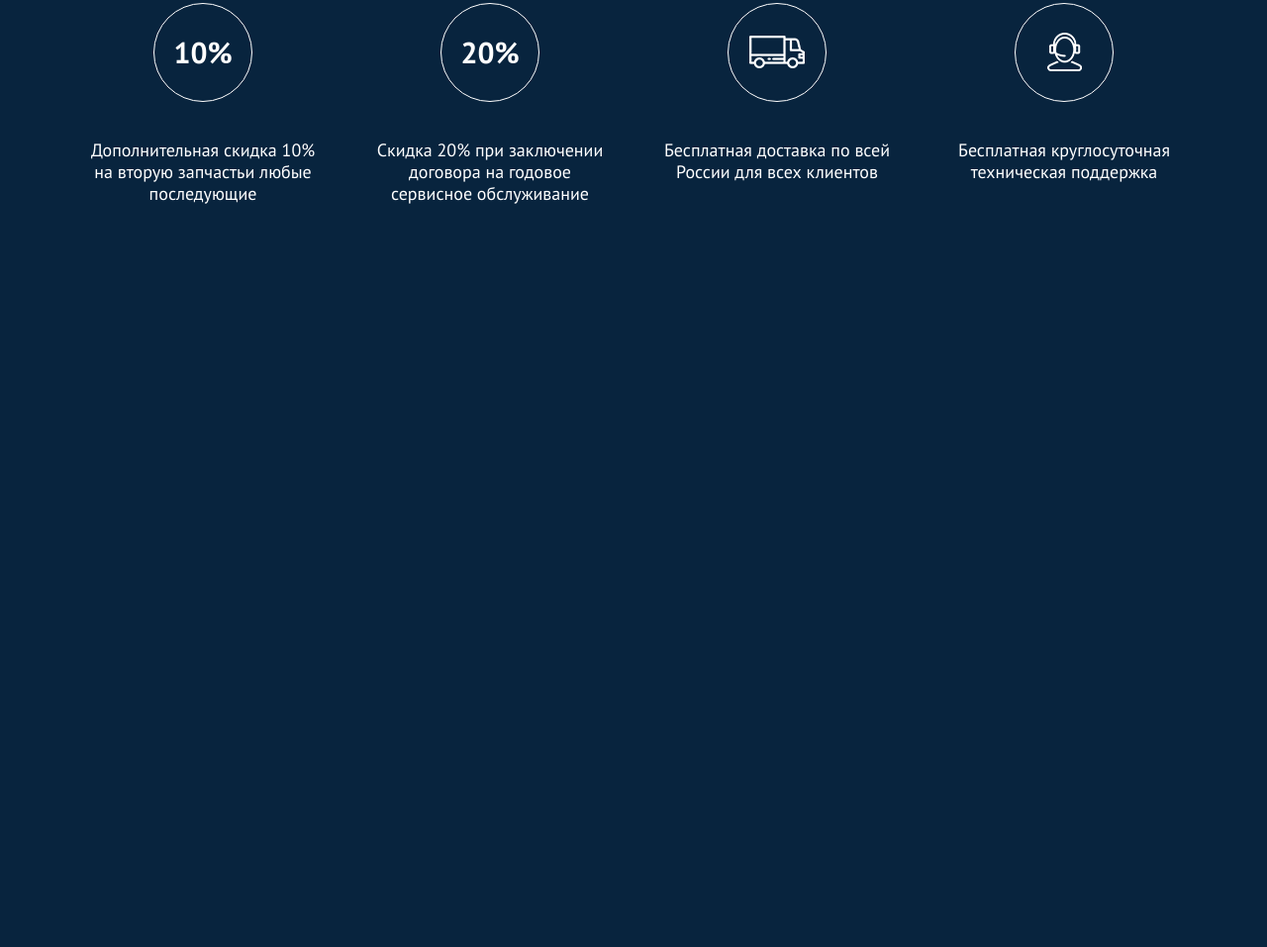
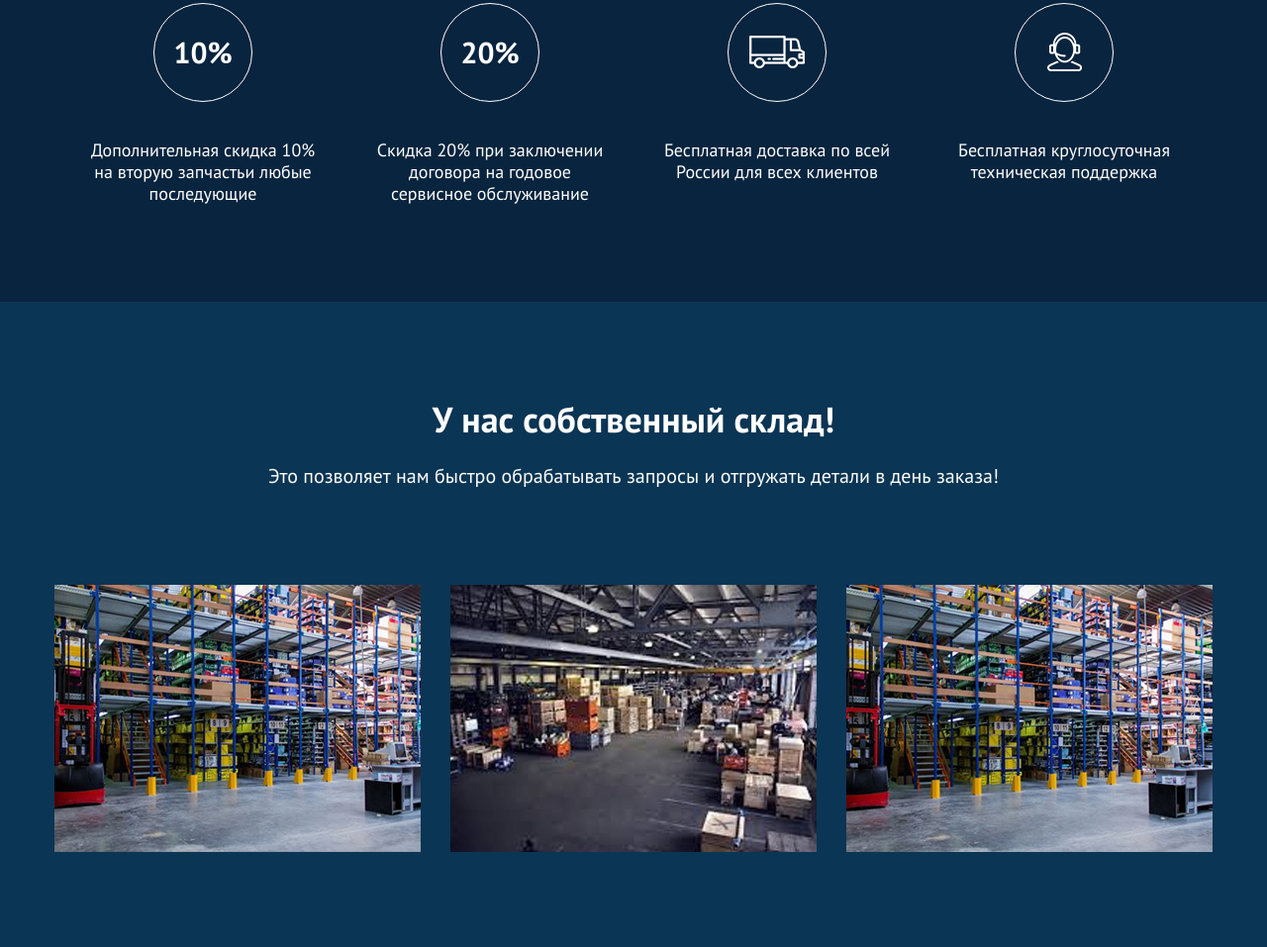
Before and after one commit to doramakh/-, a plain HTML site: page index.html in a window 1280 px wide. Shown: the part 3906-4863 px from the top of the page at 99% size. Before the commit the page ends 4211 px from the top, so only its background shows below. Drawn offline with Linux system fonts and the light colour scheme.

Commit message:
Create stock section

```diff
--- a/css/styles.css
+++ b/css/styles.css
@@ -741,3 +741,45 @@ logo-link{
   background-size: 35px 39px;
   content: "";
 }
+
+/* Stock Section */
+
+.stock{
+  padding: 80px 0;
+  background-color: #0b3554;
+}
+
+.stock-content{
+  text-align: center;
+}
+
+.stock-heading{
+  font-size: 36px;
+  line-height: 43px;
+  margin: 0;
+  margin-top: 17px;
+}
+
+.stock-subtitle{
+  font-size: 20px;
+  line-height: 24px;
+  margin-top: 24px;
+}
+
+
+.stock-gallery{
+  display: flex;
+  align-items: center;
+  justify-content: space-between;
+  width: 1170px;
+  margin-right: auto;
+  margin-left: auto;
+  margin-bottom: 16px;
+  margin-top: 98px;
+  flex-wrap: wrap;
+}
+
+.stock-gallery img{
+  width: 370px;
+  height: 270px;
+}
--- a/index.html
+++ b/index.html
@@ -235,9 +235,29 @@
               Бесплатная круглосуточная техническая поддержка
             </span>
           </li>
-        </ul>
-      </div>
-    </div>
+        </ul><!-- </div>discounts-content -->
+    </div><!-- container -->
+  </section>
+
+
+  <!-- Stock Section -->
+
+  <section class="stock">
+    <div class="container">
+      <div class="stock-content">
+        <h2 class="stock-heading">У нас собственный склад!</h2>
+
+        <p class="stock-subtitle">
+          Это позволяет нам быстро обрабатывать запросы и отгружать детали в день заказа!
+        </p>
+
+        <div class="stock-gallery">
+          <img src="img/sklad-first.jpg" alt="Stock img" srcset="img/sklad-first.jpg 1x, img/sklad-first@2x.jpg 2x" width="370" height="270">
+          <img src="img/sklad-second.jpg" alt="Stock img" srcset="img/sklad-second.jpg 1x, img/sklad-second@2x.jpg 2x" width="370" height="270">
+          <img src="img/sklad-third.jpg" alt="Stock img" srcset="img/sklad-third.jpg 1x, img/sklad-third@2x.jpg 2x" width="370" height="270">
+        </div><!-- stock-gallery -->
+      </div><!-- stock-content -->
+    </div><!-- container -->
   </section>
 
 </body>
```
